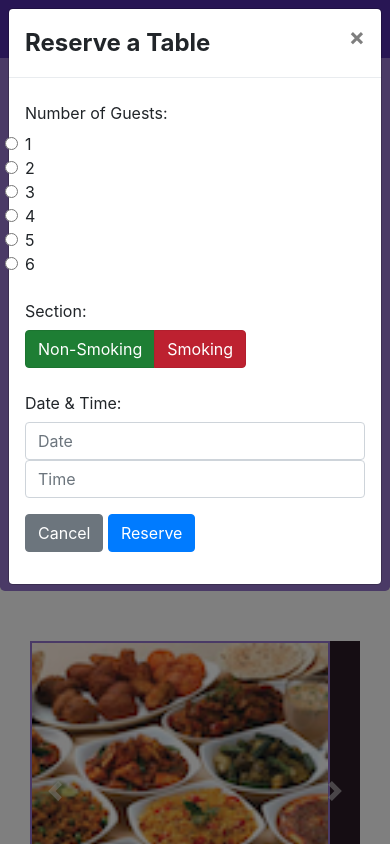
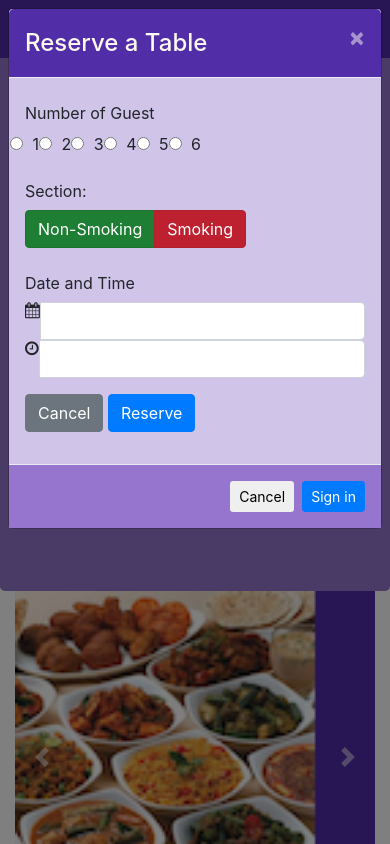
Before and after one commit to kunalshah03/Web_Bootstrap_Project, a website: page index.html in a window 390 px wide. Both pictures are taken after a click on the button "Reserve a Table". Shown: the top 844 px of the page. Drawn offline with nearby package versions, Linux system fonts and the light colour scheme.

Commit message:
final commit

```diff
--- /dev/null
+++ b/css/styles1.scss
@@ -0,0 +1,96 @@
+$lt-gray: #ddd;
+$background-dark: #512DA8;
+$background-light: #9575CD;
+$background-pale: #D1C4E9;
+
+// Height variables
+$carousel-item-height: 300px;
+
+@mixin zero-margin($pad-up-dn, $pad-left-right) {
+	margin:0px auto;
+	padding: $pad-up-dn $pad-left-right;
+}
+
+.row-header{
+	@include zero-margin(0px,0px);
+}
+
+.row-content {
+	@include zero-margin(50px,0px);
+	border-bottom: 1px ridge;
+	min-height:400px;
+}
+
+.footer{
+	background-color: $background-pale;
+	@include zero-margin(20px, 0px);
+}
+
+.jumbotron {
+	@include zero-margin(70px,30px);
+	background: $background-light ;
+	color:floralwhite;
+}
+
+address{
+	font-size:80%;
+	margin:0px;
+	color:#0f0f0f;
+}
+
+body{
+	padding:50px 0px 0px 0px;
+	z-index:0;
+}
+
+.navbar-dark {
+	background-color: $background-dark;
+}
+
+.tab-content {
+	border-left: 1px solid $lt-gray;
+	border-right: 1px solid $lt-gray;
+	border-bottom: 1px solid $lt-gray;
+	padding: 10px;
+}
+
+.carousel {
+	background:$background-dark;
+
+	.carousel-item {
+		height: $carousel-item-height;
+		img {
+			position: absolute;
+			top: 0;
+			left: 0;
+			min-height: 300px;
+		}
+	}
+}
+
+#carousel-button {
+	right:0px;
+	position: absolute;
+	bottom: 0px;
+}
+
+#carouselButtons {
+	right:0px;
+	position: absolute;
+	bottom: 0px;
+}
+
+.modal-header {
+	background:$background-dark;
+	color:floralwhite;
+
+	button {
+		color:floralwhite;
+	}
+}
+.modal-body {
+	background:$background-pale;
+}
+.modal-footer {
+	background:$background-light;
+}
--- a/index.html
+++ b/index.html
@@ -10,7 +10,7 @@
   <link rel="stylesheet" href="node_modules/bootstrap/dist/css/bootstrap.min.css">
   <link rel="stylesheet" href="node_modules/font-awesome/css/font-awesome.min.css">
   <link rel="stylesheet" href="node_modules/bootstrap-social/bootstrap-social.css">
-  <link rel="stylesheet" href="css/style.css">
+  <link rel="stylesheet" href="css/styles1.css">
   <title>Ristorante Con Fusion</title>
 </head>
 
@@ -29,100 +29,77 @@
                     <li class="nav-item"><a class="nav-link" href="./contactus.html"><span class="fa fa-address-card fa-lg"></span> Contact</a></li>
                 </ul>
                 <span class="navbar-text">
-                    <a data-toggle="modal" data-target="#loginmodal">
-                        <span class="fa fa-sign-in"></span> Login
-                    </a>
+					<a id="loginButton" role="button"><span class="fa fa-sign-in"></span> Login</a>
 				</span>
             </div>
         </div>
     </nav>
 
-    <div id="loginmodal" class="modal fade" role="dialog">
+    <div id="loginModal" class="modal fade" role="dialog">
 		<div class="modal-dialog modal-lg" role="content">
+			<!-- Modal content-->
 			<div class="modal-content">
 				<div class="modal-header">
-                   <h4 class="modal-title">Login</h4>
-                    <button type="button" class="close" data-dismiss="modal">
-                        &times;
-                    </button>
+					<h4 class="modal-title">Login </h4>
+					<button type="button" class="close" data-dismiss="modal">&times;</button>
 				</div>
 				<div class="modal-body">
-                    <form>
-                        <div class="form-row">
-                            <div class="form-group col-sm-4">
+					<form class="form-inline">
+						<div class="form-group">
 							<label class="sr-only" for="exampleInputEmail3">Email address</label>
 							<input type="email" class="form-control form-control-sm mr-1" id="exampleInputEmail3" placeholder="Enter email">
 						</div>
-                            <div class="form-group col-sm-4">
+						<div class="form-group">
 							<label class="sr-only" for="exampleInputPassword3">Password</label>
 							<input type="password" class="form-control form-control-sm mr-1" id="exampleInputPassword3" placeholder="Password">
 						</div>
-                            <div class="col-sm-auto">
 						<div class="form-check">
-                                    <input class="form-check-input" type="checkbox">
-                                    <label class="form-check-label"> Remember me
+							<label class="form-check-label">
+								<input class="form-check-input" type="checkbox"> Remember me
 							</label>
 						</div>
+					</form>
 				</div>
-                        </div>
-                        <div class="form-row">
-                            <button type="button" class="btn btn-secondary btn-sm ml-auto" data-dismiss="modal">Cancel</button>
-                            <button type="submit" class="btn btn-primary btn-sm ml-1">Sign in</button>
-                        </div>
-                    </form>
+				<div class="modal-footer">
+					<button type="button" class="btn btn-default btn-sm" data-dismiss="modal">Cancel</button>
+					<button type="submit" class="btn btn-primary btn-sm">Sign in</button>
 				</div>
 			</div>
 		</div>
 	</div>
 
-    <header class ="jumbotron">
-        <div class="container">
-            <div class="row row-header">
-                <div class="col-12 col-sm-6">
-                    <h1>Ristorante con Fusion</h1>
-                    <p>We take inspiration from the World's best cuisines, and create a unique fusion experience. Our lipsmacking creations will tickle your culinary senses!</p>
-                </div>
-                <div class="col-12 col-sm-3 col-sm align-self-center">
-                    <img src="img/logo.png" class="img-fluid">
-                </div>
-                <div class="col-12 col-sm-3 align-self-center">
-                    <a class="btn btn-warning btn-block" data-toggle="modal" data-target="#reservemodal" role="button">
-                        <b>Reserve a Table</b>
-                    </a>
-                </div>
-            </div>
-        </div>
-    </header>
-    <div id="reservemodal" class="modal fade" role="dialog">
+	<!-- Reserve Modal Form -->
+	<div id="reserveModal" class="modal fade" role="dialog">
 		<div class="modal-dialog modal-lg" role="content">
+			<!-- Modal content-->
 			<div class="modal-content">
 				<div class="modal-header">
-                   <h4 class="modal-title"><b>Reserve a Table</b></h4>
-                    <button type="button" class="close" data-dismiss="modal">
-                        &times;
-                    </button>
+					<h4 class="modal-title">Reserve a Table</h4>
+					<button type="button" class="close" data-dismiss="modal">&times;</button>
 				</div>
 				<div class="modal-body">
-                    <form>
-                        <div class="form-group row">
-                            <label for="no.of_guests" class="col-md-2 col-form-label">Number of Guests:</label>
-                            <div class="col-md">
-                                <input type="radio" class="form-check-input" id="no.of_guests" name="no.of_guests">1
-                            </div>
-                            <div class="col-md">
-                                <input type="radio" class="form-check-input" id="no.of_guests" name="no.of_guests">2
-                            </div>
-                            <div class="col-md">
-                                <input type="radio" class="form-check-input" id="no.of_guests" name="no.of_guests">3
-                            </div>
-                            <div class="col-md">
-                                <input type="radio" class="form-check-input" id="no.of_guests" name="no.of_guests">4
-                            </div>
-                            <div class="col-md">
-                                <input type="radio" class="form-check-input" id="no.of_guests" name="no.of_guests">5
-                            </div>
-                            <div class="col-md">
-                                <input type="radio" class="form-check-input" id="no.of_guests" name="no.of_guests">6
+					<form id="reserveModalForm">
+						<div class="form-group row align-items-center">
+							<label class="col-12 col-sm-2 col-form-label">Number of Guest</label>
+							<div class="form-check form-check-inline col-12 col-sm">
+								<label class="form-check-label">
+									<input type="radio" class="form-check-input" id="numberofguest1" name="numberofguest" value="1"> 1
+								</label>
+								<label class="form-check-label">
+									<input type="radio" class="form-check-input" id="numberofguest2" name="numberofguest" value="2"> 2
+								</label>
+								<label class="form-check-label">
+									<input type="radio" class="form-check-input" id="numberofguest3" name="numberofguest" value="2"> 3
+								</label>
+								<label class="form-check-label">
+									<input type="radio" class="form-check-input" id="numberofguest4" name="numberofguest" value="2"> 4
+								</label>
+								<label class="form-check-label">
+									<input type="radio" class="form-check-input" id="numberofguest5" name="numberofguest" value="2"> 5
+								</label>
+								<label class="form-check-label">
+									<input type="radio" class="form-check-input" id="numberofguest6" name="numberofguest" value="2"> 6
+								</label>
 							</div>
 						</div>
 						<div class="form-group row">
@@ -136,31 +113,54 @@
                                </label>
                             </div>
                         </div>
-                        <div class="form-group row">
-                            <label for="date_time" class="col-md-2 col-form-label"> Date &amp; Time:</label>
-                            <div class="col-md-5">
-                                <input type="text" class="form-control" id="date_time" name="date" placeholder="Date">
+						<div class="form-group row align-items-center">
+							<label class="col-12 col-sm-2 col-form-label">Date and Time</label>
+							<div class="col-12 col-sm-5">
+								<div class="input-group">
+									<i class="input-group-addon fa fa-calendar" aria-hidden="true"></i>
+									<input type="text" class="form-control" id="date" name="date">
 								</div>
-                            <div class="col-md-5">
-                                <input type="text" class="form-control" id="date_time" name="time" placeholder="Time">
+							</div>
+							<div class="col-12 col-sm-5">
+								<div class="input-group">
+									<i class="input-group-addon fa fa-clock-o" aria-hidden="true"></i>
+									<input type="text" class="form-control" id="time" name="time">
+								</div>
 							</div>
 						</div>
 						<div class="form-group row">
-                            <div class="offset-md-2 col-md-10">
-                                <button type="button" class="btn btn-secondary" data-dismiss="modal">
-                                    Cancel
-                                </button>
-                                <button type="submit" class="btn btn-primary">
-                                    Reserve
-                                </button>
+							<div class="offset-sm-2 col-md-10">
+								<button type="button" class="btn btn-secondary" data-dismiss="modal">Cancel</button>
+								<button type="submit" class="btn btn-primary">Reserve</button>
 							</div>
 						</div>
 					</form>
+				</div>
+				<div class="modal-footer">
+					<button type="button" class="btn btn-default btn-sm" data-dismiss="modal">Cancel</button>
+					<button type="submit" class="btn btn-primary btn-sm">Sign in</button>
 				</div>
 			</div>
 		</div>
 	</div>
 
+	<!-- Jumbotron -->
+	<header class="jumbotron">
+		<div class="container">
+			<div class="row row-header">
+				<div class="col-12 col-sm-6">
+					<h1>Ristorante con Fusion</h1>
+					<p>We take inspiration from the World's best cuisines, and create a unique fusion experience. Our lipsmacking creations will tickle your culinary senses!</p>
+				</div>
+				<div class="col-12 col-sm align-self-center">
+					<img src="img/logo.png" class="img-fluid">
+				</div>
+				<div class="col-12 col-sm align-self-center">
+					<a type="button" class="btn btn-warning btn-block" role="button" id="reserveButton" title="Or Call us at +852 12345678">Reserve a Table</a>
+				</div>
+			</div>
+		</div>
+	</header>
     <div class="container">
         <div class="row content">
             <div class="col">
@@ -314,6 +314,12 @@
                     $("#carouselButton").children("span").addClass('fa-pause');
                 }
             });
+            $('#reserveButton').click(function(){
+		        $('#reserveModal').modal('show');
+	        });
+	        $('#loginButton').click(function(){
+	        	$('#loginModal').modal('show');
+	        });
         });
     </script>
     </body>
--- a/package.json
+++ b/package.json
@@ -6,12 +6,14 @@
   "scripts": {
     "start": "npm run lite",
     "test": "echo \"Error: no test specified\" && exit 1",
-    "lite": "lite-server"
+    "lite": "lite-server",
+    "scss": "node-sass -o css/ css/"
   },
   "author": "",
   "license": "ISC",
   "devDependencies": {
-    "lite-server": "^2.3.0"
+    "lite-server": "^2.3.0",
+    "node-sass": "^4.7.2"
   },
   "dependencies": {
     "bootstrap": "^4.0.0",
--- a/stles.less
+++ /dev/null
@@ -1,18 +0,0 @@
-@lt-gray: #ddd;
-@background-dark: #512DA8;
-@background-light: #9575CD;
-@background-pale: #D1C4E9;
-
-//Height variables
-@carousel-item-height: 300px;
-
-
-.zero-margin (@pad-up-dn: 0px, @pad-left-right: 0px) {
-    margin: 0px auto;
-    padding: @pad-up-dn @pad-left-right;
-}
-
-
-.row-header{
-    .zero-margin();
-}
```
Also changed, not shown: css/styles1.css (added), 1 other file. Lines whose indentation alone changed are shown as unchanged.
